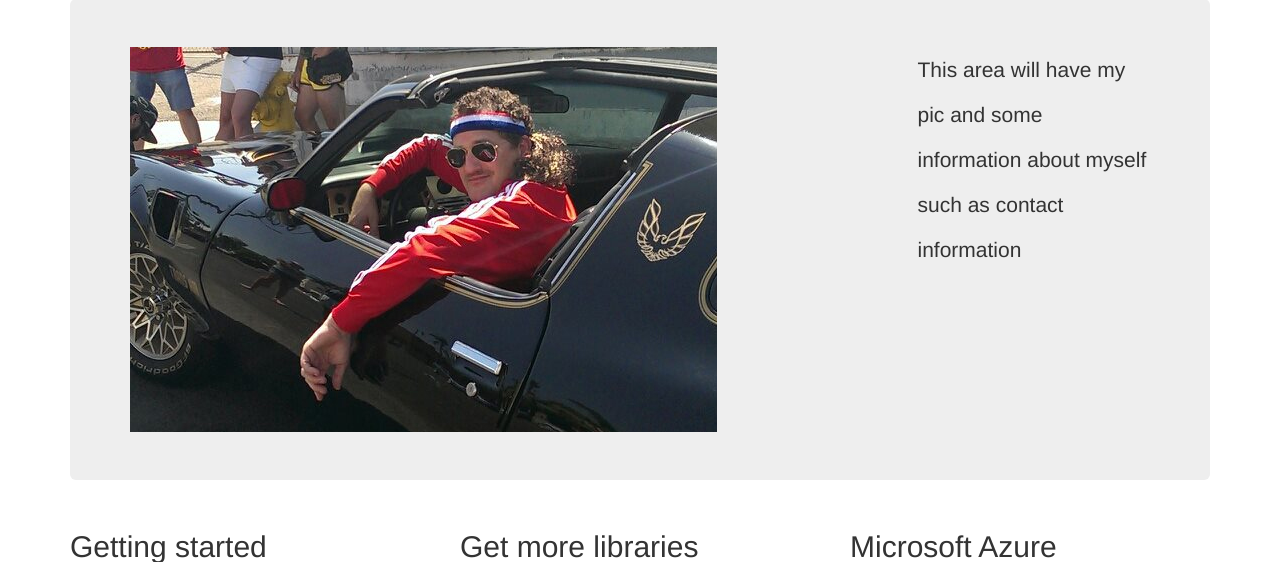
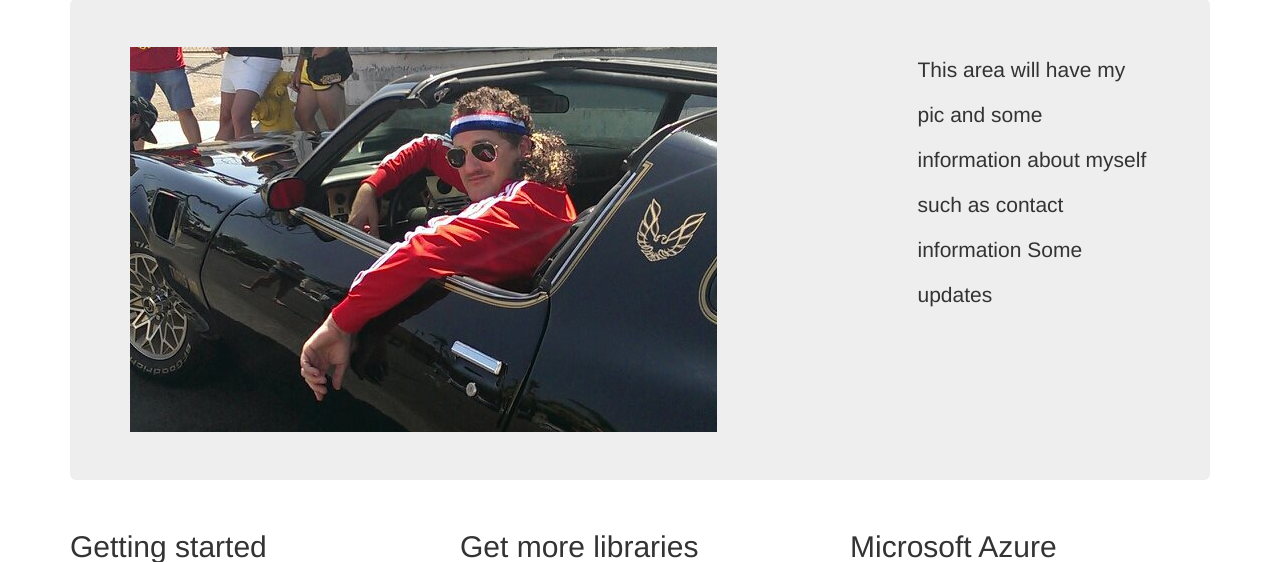
Before and after one commit to louissimps/InteractiveResume, a Django app: template app/templates/app/index.html in a window 1280 px wide. Shown: the part 51-613 px from the top of the page. Run offline with Django 3.2, Linux system fonts and the light colour scheme; the template is opened without the code that fills it, so the values that code supplies are empty; some libraries are stand-ins or nearby versions.

Commit message:
Initial Commit and test change

```diff
--- a/app/templates/app/index.html
+++ b/app/templates/app/index.html
@@ -10,6 +10,7 @@
             </div>
             <div class="col-sm-3">
                 This area will have my pic and some information about myself such as contact information
+                Some updates
             </div>
 
 
```
Also changed, not shown: 1 other file.
